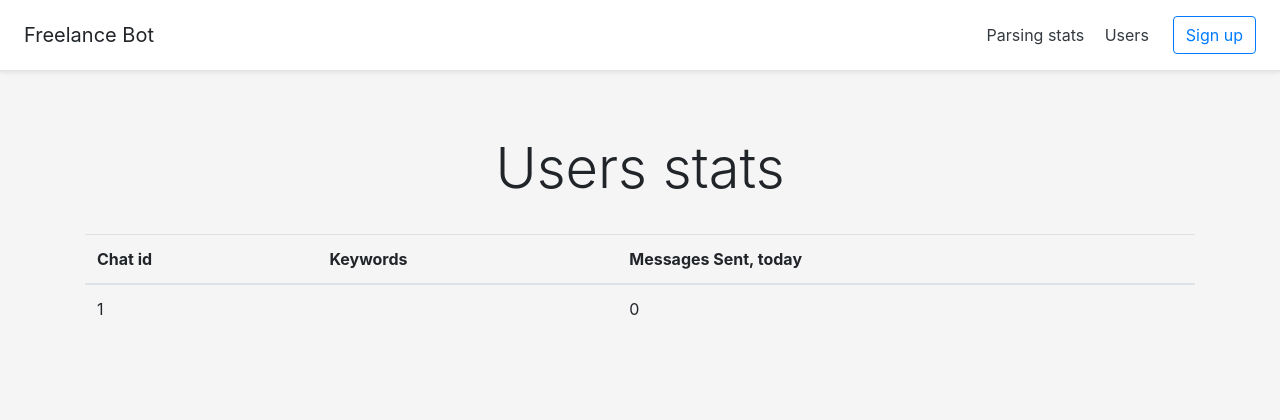
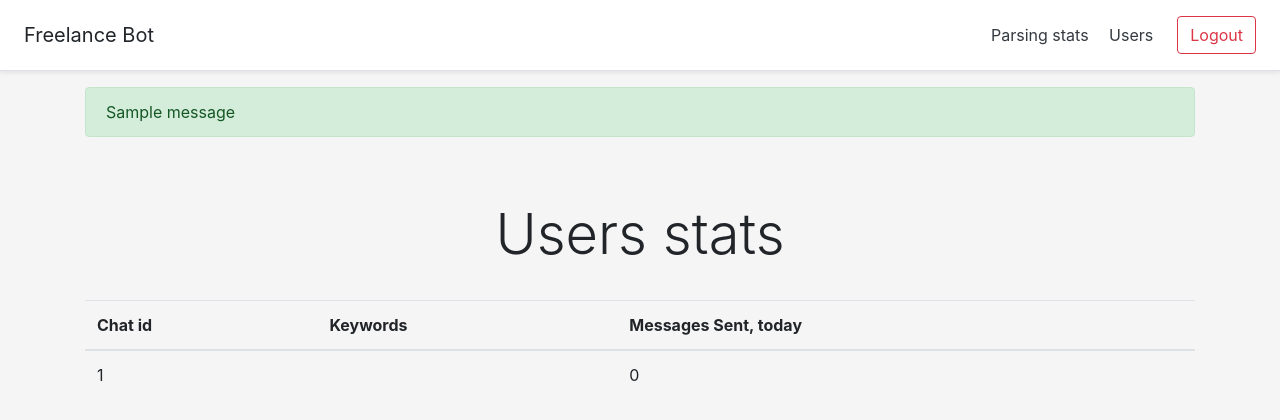
Before and after one commit to alex-berk/freelance_bot, a Flask app: page /users in a window 1280 px wide. Shown: the top 420 px of the page. Run offline with Flask 2, Linux system fonts and the light colour scheme; tables that the repository leaves empty hold one stand-in row (values such as "Sample post"); one stand-in notice (Sample message) is shown; parts of the project's set-up code (start-up, migrations or seed data) failed here and were passed over; some libraries are stand-ins or nearby versions.

Commit message:
Added container with flash messages, Small frontend fix

```diff
--- a/templates/home.html
+++ b/templates/home.html
@@ -3,7 +3,6 @@
 <div class="px-3 py-3 pt-md-5 pb-md-4 mx-auto text-center">
      <h1 class="display-4">Stats</h1>
    </div>
-   <div class="container">
     <div class="table-responsive">
      <table class="table table-interactive">
        <thead>
@@ -34,7 +33,6 @@
     </div>
      <p>Last Telegram response: {{ lt }}</p>
      <canvas id="myChart" width="400" height="120"></canvas>
-   </div>
 {% endblock content %}
 {% block js %}
 <script>
--- a/templates/layout.html
+++ b/templates/layout.html
@@ -24,9 +24,20 @@
        <a class="p-2 text-dark" href="{{ url_for('home') }}">Parsing stats</a>
        <a class="p-2 text-dark" href="{{ url_for('users') }}">Users</a>
      </nav>
-     <a class="btn btn-outline-primary" href="#">Sign up</a>
+     <a class="btn btn-outline-danger" href="{{ url_for('login') }}">Logout</a>
    </div>
+   <div class="container">
+    {% with messages = get_flashed_messages(with_categories=true) %}
+     {% if messages %}
+       {% for category, message in messages %}
+         <div class="alert alert-{{ category }}">
+           {{ message }}
+         </div>
+       {% endfor %}
+     {% endif %}
+    {% endwith %}
     {% block content %}{% endblock %}
+    </div>
     <!-- Optional JavaScript -->
     <!-- jQuery first, then Popper.js, then Bootstrap JS -->
     <script src="https://code.jquery.com/jquery-3.4.1.min.js" integrity="sha256-CSXorXvZcTkaix6Yvo6HppcZGetbYMGWSFlBw8HfCJo=" crossorigin="anonymous"></script>
--- a/templates/users.html
+++ b/templates/users.html
@@ -3,7 +3,6 @@
 <div class="px-3 py-3 pt-md-5 pb-md-4 mx-auto text-center">
      <h1 class="display-4">Users stats</h1>
    </div>
-   <div class="container">
     <div class="table-responsive">
      <table class="table table-interactive">
        <thead>
@@ -25,7 +24,6 @@
      </table>
     </div>
     <div class="table-responsive" id="tasks-list"></div>
-   </div>
 {% endblock content %}
 {% block js %}
 <script>
```
